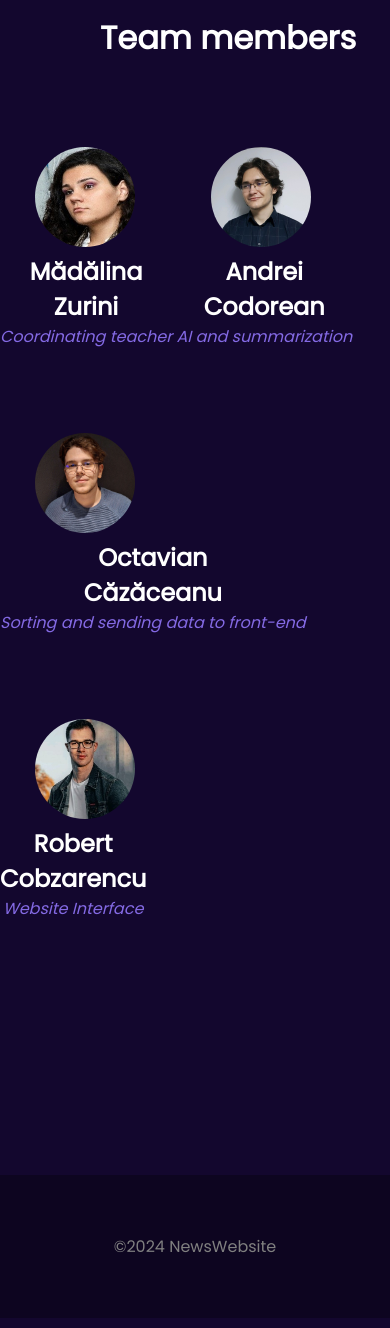
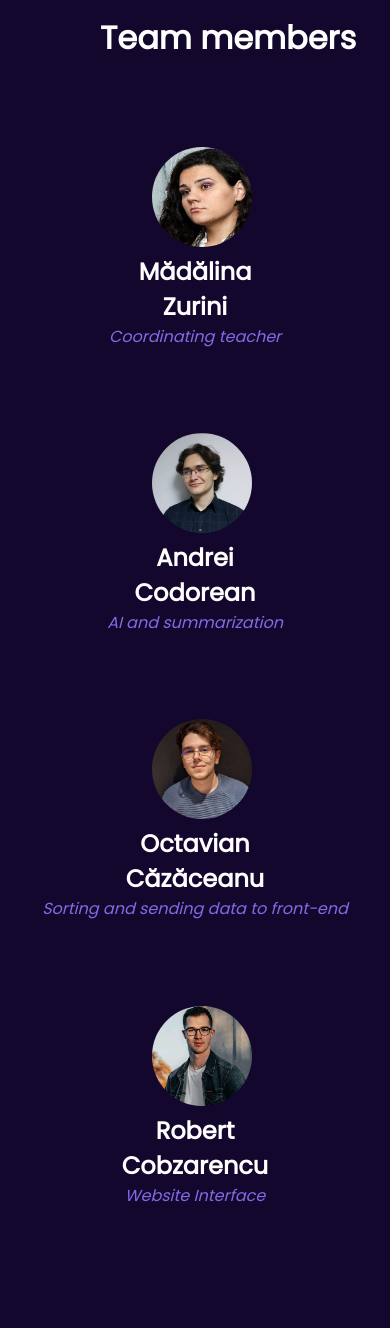
Before and after one commit to CobzarencuR/News-Summarizer-Website, a Flask app: page /team in a window 390 px wide. Shown: the part 87-1415 px from the top of the page. Run offline with Flask 3, Linux system fonts and the light colour scheme.

Commit message:
team.css

```diff
--- a/static/team.css
+++ b/static/team.css
@@ -153,6 +153,7 @@ a:hover {
     border-radius: 50%;
     height: 100px;
     width: 100px;
+    margin-left: 9vw;
 }
 
 .OctavianC img {
@@ -160,10 +161,7 @@ a:hover {
     border-radius: 50%;
     height: 100px;
     width: 100px;
-}
 
-img {
-    margin-left: 9vw;
 }
 
 .member_name {
@@ -194,7 +192,22 @@ footer {
 
 
 
-@media (max-width: 1366px) {}
+@media (max-width: 1202px) {
+    .team-members {
+        display: flex;
+        flex-wrap: wrap;
+    }
+
+    .member {
+        width: 49.5%;
+    }
+
+    .photo {
+        width: 10%;
+        margin-left: 11.5vw;
+        justify-content: center;
+    }
+}
 
 @media (max-width: 1080px) {
 
@@ -252,4 +265,39 @@ footer {
     #check:checked~ul {
         left: 0;
     }
+
+    .photo {
+        width: 10%;
+        margin-left: 11vw;
+    }
 }
+
+@media(max-width: 900px) {
+    .photo {
+        width: 10%;
+        margin-left: 10vw;
+        transition: smooth;
+    }
+}
+
+@media(max-width: 800px) {
+
+    .member {
+        width: 100%;
+    }
+
+    .photo {
+        margin-left: 35%;
+    }
+}
+
+@media(max-width: 700px) {
+
+    .member {
+        width: 100%;
+    }
+
+    .photo {
+        margin-left: 30%;
+    }
+}
```
